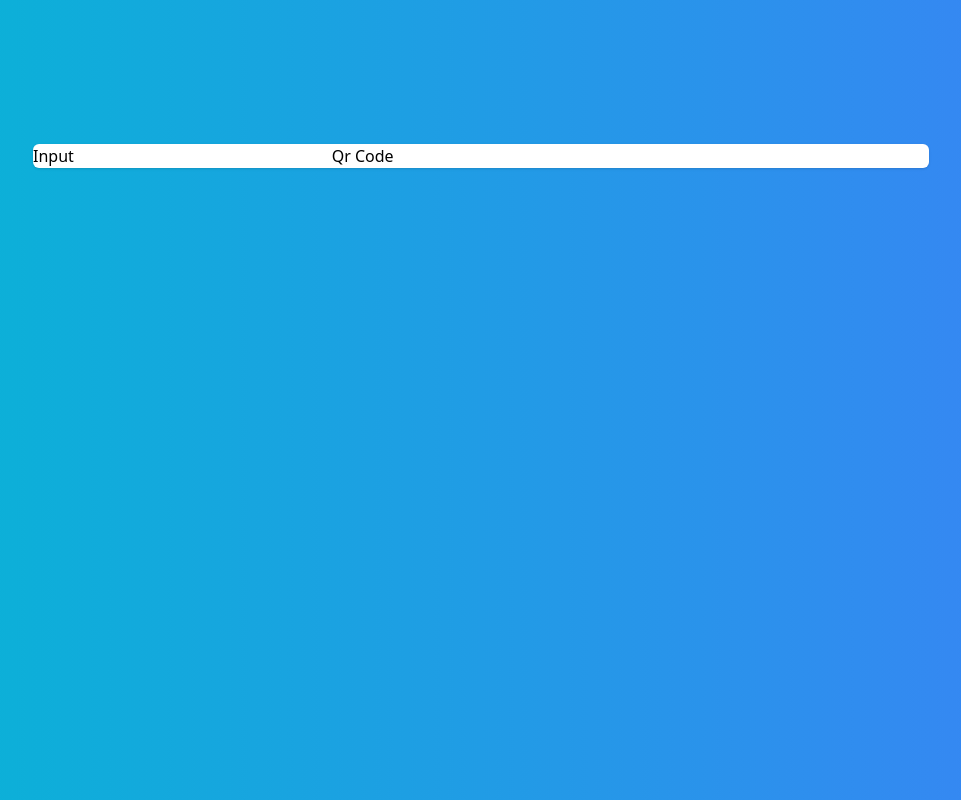
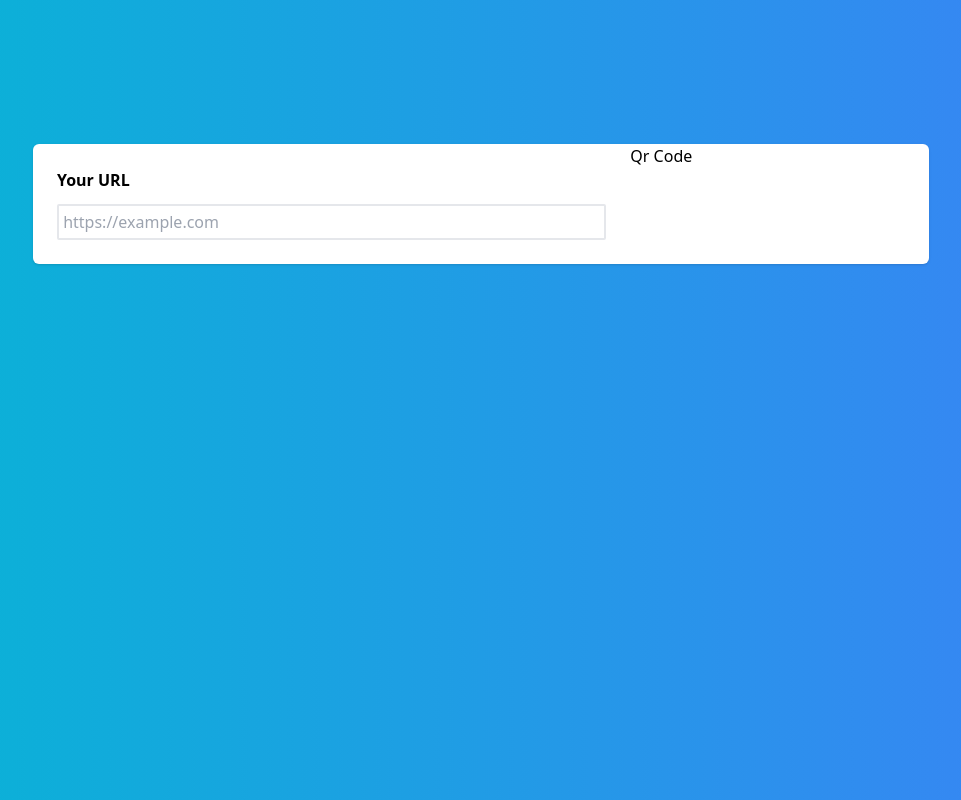
Before and after one commit to jenil-patel97/Qr-Code, a React (Create React App) app: page / in a window 1280 px wide. Shown: the whole page, without its empty margins (159-1120 px from the left). Built offline with nearby package versions, Linux system fonts and the light colour scheme; a web font is replaced by a local one.

Commit message:
feat: InputField

```diff
--- a/src/App.tsx
+++ b/src/App.tsx
@@ -1,11 +1,11 @@
-import React from "react";
+import InputForm from "./components/InputForm";
 
 function App() {
   return (
     <div className="bg-gradient-to-r from-cyan-500 to-blue-500 h-screen pt-36 px-2">
       <div className="container mx-auto max-w-4xl bg-white rounded-md shadow">
         <div className="md:grid md:grid-cols-3">
-          <h1>Input</h1>
+          <InputForm />
           <h1>Qr Code</h1>
         </div>
       </div>
--- /dev/null
+++ b/src/components/InputField.tsx
@@ -0,0 +1,14 @@
+const InputField = () => {
+  return (
+    <div>
+      <label className="font-semibold text-md">Your URL</label>
+      <input
+        type="url"
+        placeholder=" https://example.com"
+        className="w-full border-2 py-1 mt-3 text-gray-600 rounded-sm"
+      />
+    </div>
+  );
+};
+
+export default InputField;
--- /dev/null
+++ b/src/components/InputForm.tsx
@@ -0,0 +1,11 @@
+import InputField from "./InputField";
+
+const InputForm = () => {
+  return (
+    <div className="col-span-2 p-6 grid gap-4">
+      <InputField />
+    </div>
+  );
+};
+
+export default InputForm;
```
